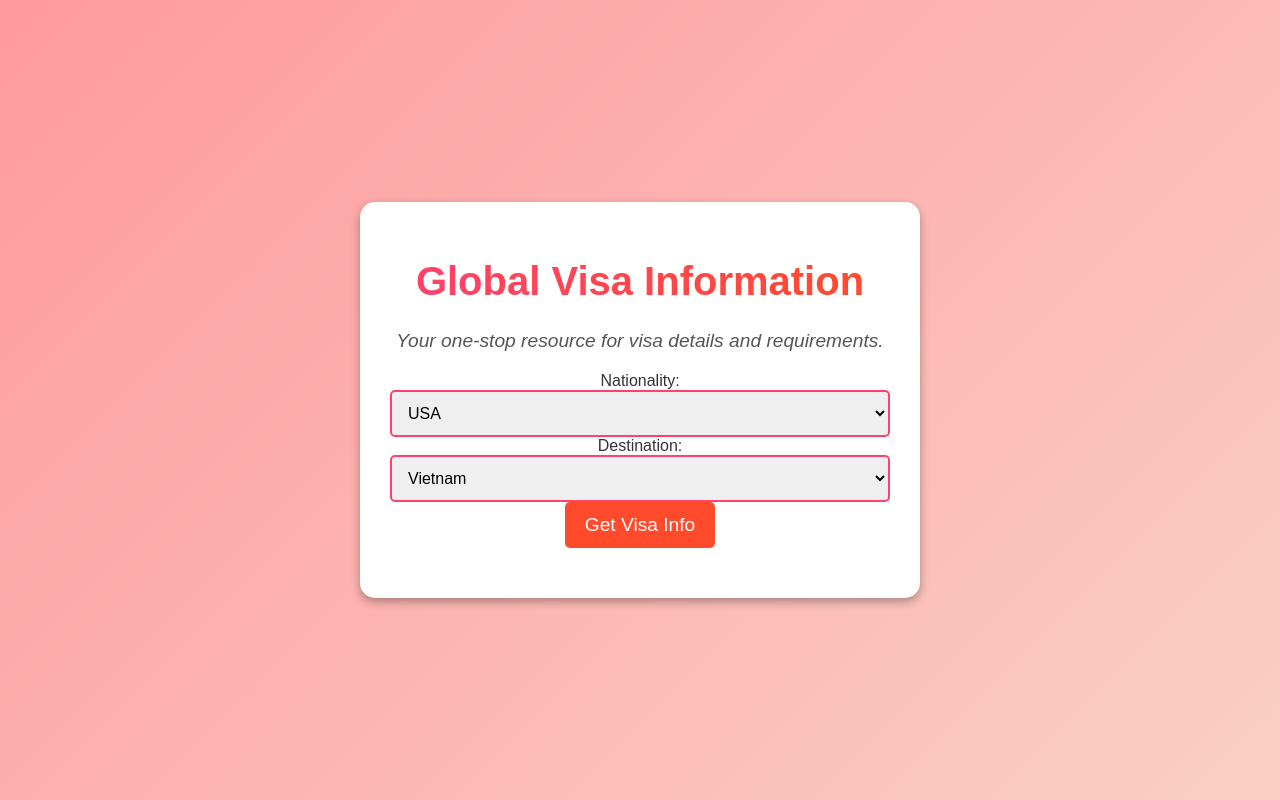
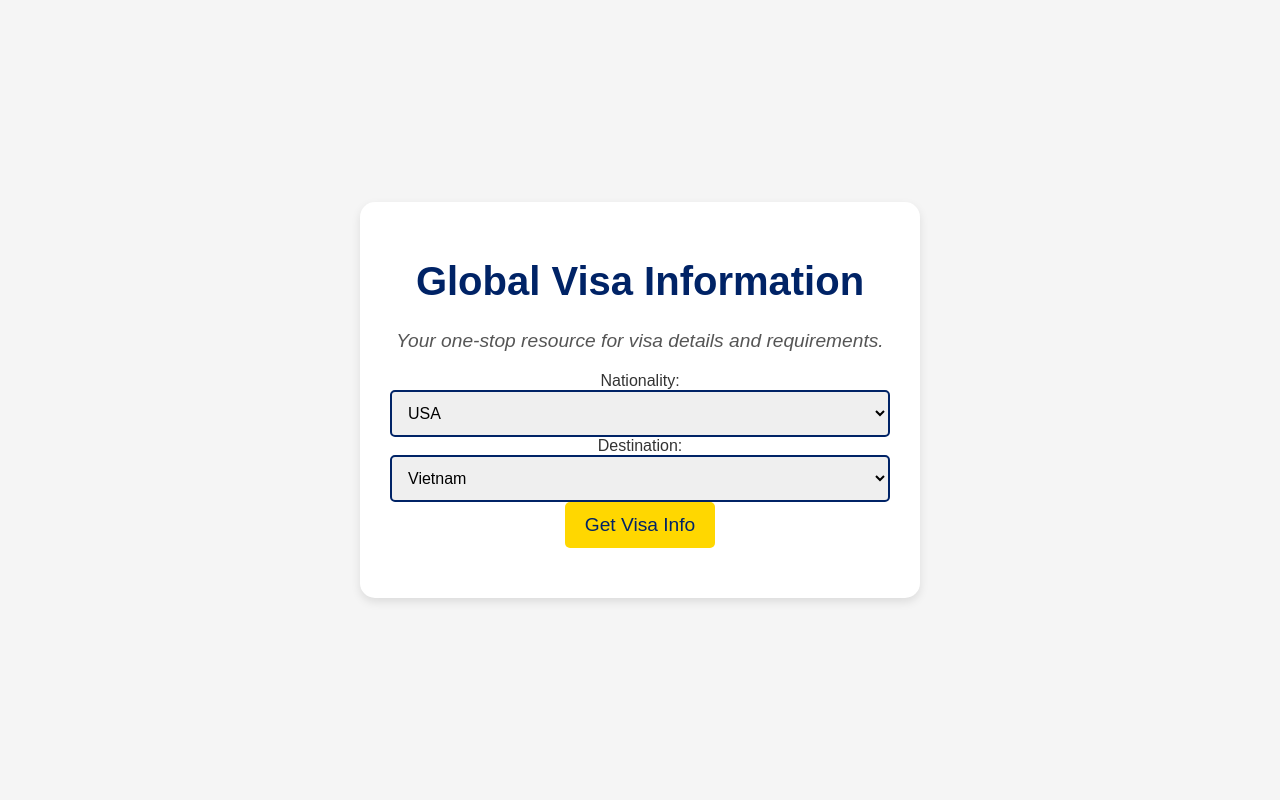
Before and after one commit to c0ldyz/my-website, a website: page public/index.html in a window 1280 px wide. Drawn offline with Linux system fonts and the light colour scheme.

Commit message:
Updated color scheme for a more professional look

```diff
--- a/public/styles.css
+++ b/public/styles.css
@@ -1,8 +1,8 @@
 /* General Page Styling */
 body {
     font-family: 'Poppins', sans-serif;
-    background: linear-gradient(135deg, #ff9a9e, #fad0c4);
-    color: #333;
+    background: #F5F5F5; /* Light Gray */
+    color: #333333; /* Dark Gray */
     text-align: center;
     margin: 0;
     padding: 0;
@@ -17,7 +17,7 @@ body {
     background: white;
     padding: 30px;
     border-radius: 15px;
-    box-shadow: 0px 4px 10px rgba(0, 0, 0, 0.3);
+    box-shadow: 0px 4px 10px rgba(0, 0, 0, 0.1);
     width: 90%;
     max-width: 500px;
 }
@@ -26,16 +26,14 @@ body {
 .title {
     font-size: 2.5em;
     font-weight: bold;
-    background: linear-gradient(90deg, #ff416c, #ff4b2b);
-    -webkit-background-clip: text;
-    -webkit-text-fill-color: transparent;
+    color: #002366; /* Navy Blue */
 }
 
 /* Tagline */
 .tagline {
     font-size: 1.2em;
     font-style: italic;
-    color: #555;
+    color: #555555; /* Medium Gray */
 }
 
 /* Search Bar */
@@ -49,15 +47,15 @@ body {
 #nationality, #destination {
     padding: 12px;
     width: 100%;
-    border: 2px solid #ff416c;
+    border: 2px solid #002366; /* Navy Blue */
     border-radius: 5px;
     font-size: 1em;
     transition: 0.3s ease-in-out;
 }
 
 button {
-    background: #ff4b2b;
-    color: white;
+    background: #FFD700; /* Gold */
+    color: #002366; /* Navy Blue */
     border: none;
     padding: 12px 20px;
     font-size: 1.2em;
@@ -67,7 +65,8 @@ button {
 }
 
 button:hover {
-    background: #ff416c;
+    background: #FFA500; /* Orange */
+    color: white;
 }
 
 /* Results */
@@ -78,7 +77,7 @@ button:hover {
 
 .results-container h2 {
     font-size: 1.5em;
-    color: #ff416c;
+    color: #002366; /* Navy Blue */
 }
 
 .results-container ul {
```
